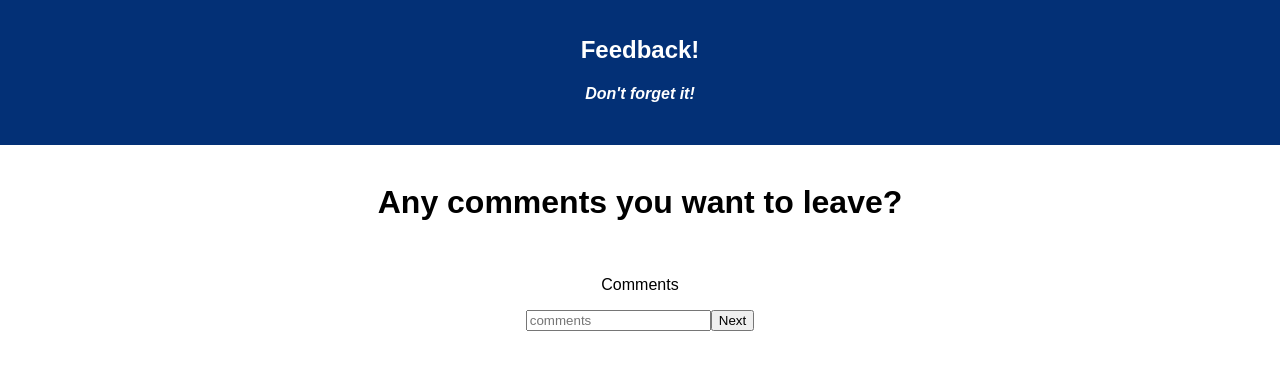
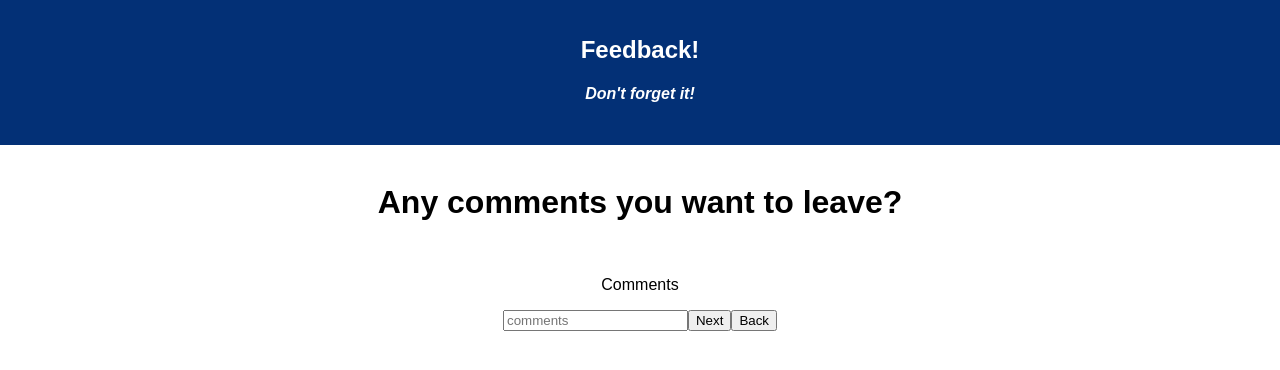
Before and after one commit to michaelodonnell321/Student-Feedback, a React (Create React App) app: page /#/comments in a window 1280 px wide. Shown: the top 370 px of the page. Built offline with nearby package versions, Linux system fonts and the light colour scheme.

Commit message:
back clicks added to all pages

```diff
--- a/src/components/Comments/Comments.jsx
+++ b/src/components/Comments/Comments.jsx
@@ -23,6 +23,10 @@ class Comments extends Component {
         this.props.history.push('/review')
     }
 
+    backClick = () => {
+        this.props.history.push('/supported')
+    }
+
     render() {
         return (
             <div>
@@ -31,6 +35,7 @@ class Comments extends Component {
                 <p>Comments</p>
                 <input onChange={this.handleChange} placeholder="comments" />
                 <button onClick={this.handleClick}>Next</button>
+                <button onClick={this.backClick}>Back</button>
             </div>
         );
     }
--- a/src/components/Review/Review.jsx
+++ b/src/components/Review/Review.jsx
@@ -25,6 +25,10 @@ class Review extends Component {
         });
     };
 
+    backClick = () => {
+        this.props.history.push('/comments')
+    }
+
     render() {
         return (
             <div>
@@ -35,6 +39,7 @@ class Review extends Component {
                 <h3>Support: {this.props.feedback[2]}</h3>
                 <h3>Comments: {this.props.feedback[3]}</h3>
                 <button onClick={this.clickHandler}>Submit</button>
+                <button onClick={this.backClick}>Back</button>
             </div>
         );
     }
--- a/src/components/Supported/Supported.jsx
+++ b/src/components/Supported/Supported.jsx
@@ -32,6 +32,10 @@ class Supported extends Component {
         this.props.history.push('/comments')
     }
 
+    backClick = () => {
+        this.props.history.push('/understand')
+    }
+
     render() {
         return (
             <div>
@@ -40,6 +44,7 @@ class Supported extends Component {
                 <p>Support?</p>
                 <input type="number" onChange ={this.handleChange} placeholder="1 is bad, 5 is great!" />
                 <button onClick={this.handleClick}>Next</button>
+                <button onClick={this.backClick}>Back</button>
             </div>
         );
     }
--- a/src/components/Understand/Understand.jsx
+++ b/src/components/Understand/Understand.jsx
@@ -32,6 +32,11 @@ class Understand extends Component {
         this.props.history.push('/supported')
     }
 
+    backClick = () => {
+        //goes back to step before on click of back button
+        this.props.history.push('/')
+    }
+
     render() {
         console.log(this.state.understanding);
         return (
@@ -41,6 +46,7 @@ class Understand extends Component {
                 <p>Understanding?</p>
                 <input type="number" onChange ={this.handleChange} placeholder="1 is bad, 5 is great!" />
                 <button onClick={this.handleClick}>Next</button>
+                <button onClick={this.backClick}>Back</button>
             </div>
         );
     }
```
